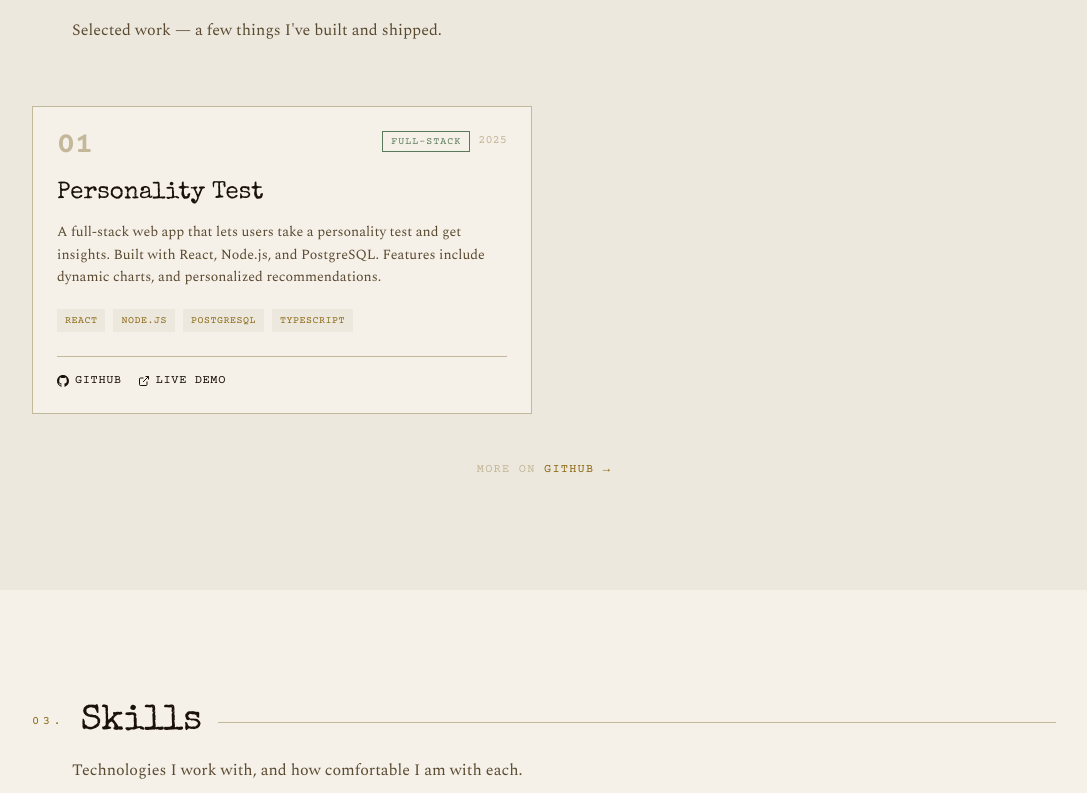
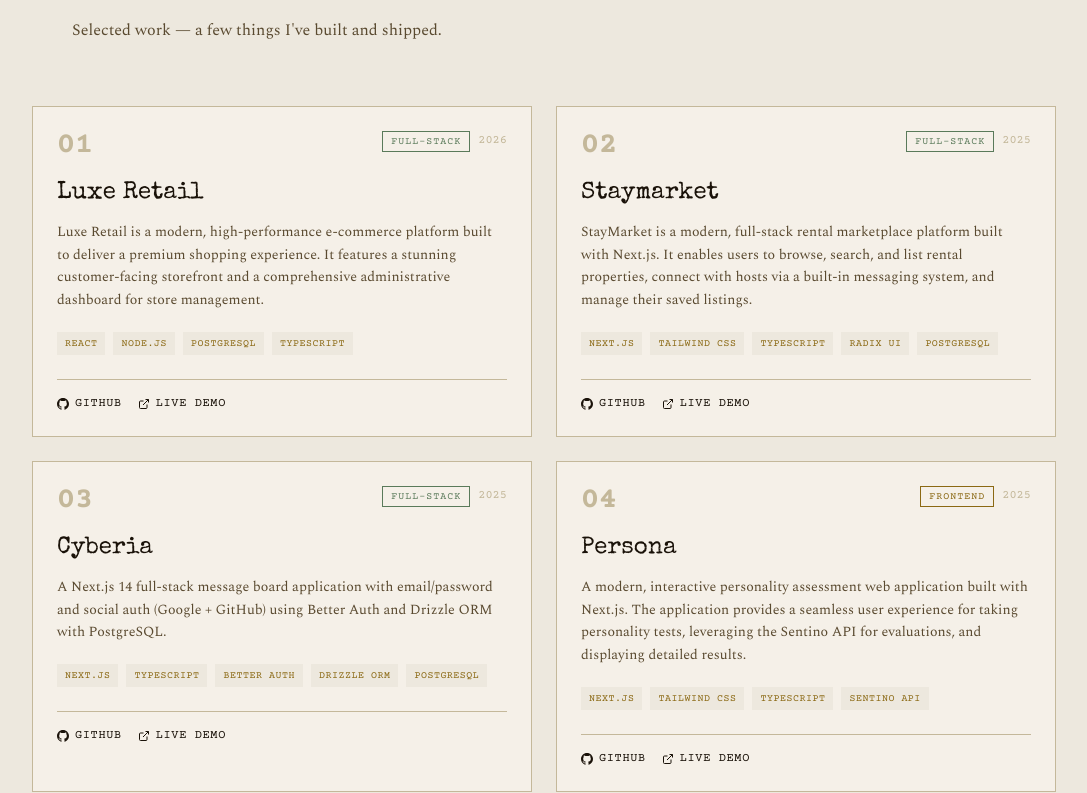
Before and after one commit to Sam-web-hub/retro-portfolio, a Next.js app: page / in a window 1280 px wide. Shown: the part 1776-2569 px from the top of the page, without its empty margins (96-1183 px from the left). Built offline with nearby package versions, Linux system fonts and the light colour scheme.

Commit message:
feat: add Projects and Contact components and update .gitignore

```diff
--- a/components/Contact.tsx
+++ b/components/Contact.tsx
@@ -172,7 +172,7 @@ export default function Contact() {
           className={`mt-24 pt-8 border-t border-[#5a4a30] flex flex-col md:flex-row justify-between items-center gap-4 transition-all duration-700 delay-300 ${visible ? "opacity-100" : "opacity-0"}`}
         >
           <span className="font-display text-[#5a4a30] text-lg">
-            Your Name<span className="text-[#b84c1a]">.</span>
+            Shamiul Hasan<span className="text-[#b84c1a]">.</span>
           </span>
           <p className="font-mono text-xs text-[#5a4a30] text-center">
             Built with Next.js & Tailwind CSS — Designed with intention
--- a/components/Projects.tsx
+++ b/components/Projects.tsx
@@ -4,48 +4,48 @@ import { useEffect, useRef, useState } from "react";
 const projects = [
   {
     number: "01",
-    title: "Personality Test",
+    title: "Luxe Retail",
     description:
-      "A full-stack web app that lets users take a personality test and get insights. Built with React, Node.js, and PostgreSQL. Features include dynamic charts, and personalized recommendations.",
+      "Luxe Retail is a modern, high-performance e-commerce platform built to deliver a premium shopping experience. It features a stunning customer-facing storefront and a comprehensive administrative dashboard for store management.",
     tags: ["React", "Node.js", "PostgreSQL", "TypeScript"],
-    live: "https://personality-test-zeta-sand.vercel.app/",
-    github: "https://github.com/Sam-web-hub/personality-test",
+    live: "https://luxe-retail.vercel.app",
+    github: "https://github.com/Sam-web-hub/luxe-retail",
+    year: "2026",
+    type: "Full-Stack",
+  },
+  {
+    number: "02",
+    title: "Staymarket",
+    description:
+      "StayMarket is a modern, full-stack rental marketplace platform built with Next.js. It enables users to browse, search, and list rental properties, connect with hosts via a built-in messaging system, and manage their saved listings.",
+    tags: ["Next.js", "Tailwind CSS", "TypeScript", "Radix UI", "PostgreSQL"],
+    live: "https://staymarket-pi.vercel.app/explore",
+    github: "https://github.com/Sam-web-hub/alexandria",
     year: "2025",
     type: "Full-Stack",
   },
-  // {
-  //   number: "02",
-  //   title: "Project Beta",
-  //   description:
-  //     "A performant frontend application focused on [use case]. Emphasis on accessibility, animation, and responsive design across all breakpoints.",
-  //   tags: ["Next.js", "Tailwind CSS", "Framer Motion"],
-  //   live: "#",
-  //   github: "#",
-  //   year: "2024",
-  //   type: "Frontend",
-  // },
-  // {
-  //   number: "03",
-  //   title: "Project Gamma",
-  //   description:
-  //     "An API-first backend service powering [product]. Built with Express, Redis caching, and deployed on AWS with full CI/CD pipeline.",
-  //   tags: ["Node.js", "Express", "Redis", "AWS"],
-  //   live: "#",
-  //   github: "#",
-  //   year: "2023",
-  //   type: "Backend",
-  // },
-  // {
-  //   number: "04",
-  //   title: "Open Source Lib",
-  //   description:
-  //     "A developer tool / utility library that [does something useful]. Used by X developers, featured on [platform]. Zero dependencies.",
-  //   tags: ["TypeScript", "Open Source", "npm"],
-  //   live: "#",
-  //   github: "#",
-  //   year: "2023",
-  //   type: "OSS",
-  // },
+  {
+    number: "03",
+    title: "Cyberia",
+    description:
+      "A Next.js 14 full-stack message board application with email/password and social auth (Google + GitHub) using Better Auth and Drizzle ORM with PostgreSQL.",
+    tags: ["Next.js", "TypeScript", "Better Auth", "Drizzle ORM", "PostgreSQL"],
+    live: "https://cyberia-sandy.vercel.app",
+    github: "https://github.com/Sam-web-hub/message-board",
+    year: "2025",
+    type: "Full-Stack",
+  },
+  {
+    number: "04",
+    title: "Persona",
+    description:
+      "A modern, interactive personality assessment web application built with Next.js. The application provides a seamless user experience for taking personality tests, leveraging the Sentino API for evaluations, and displaying detailed results.",
+    tags: ["Next.js", "Tailwind CSS", "TypeScript", "Sentino API"],
+    live: "https://personality-test-zeta-sand.vercel.app",
+    github: "https://github.com/Sam-web-hub/personality-test",
+    year: "2025",
+    type: "Frontend",
+  },
 ];
 
 const typeColors: Record<string, string> = {
```
Also changed, not shown: 1 other file (tests, documents, lock files or other folders).
